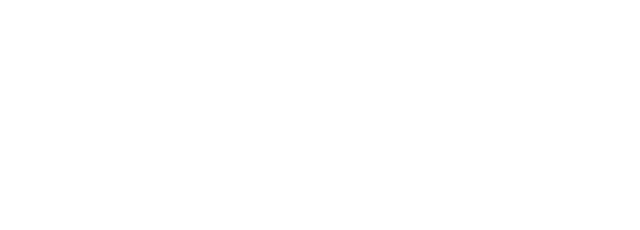
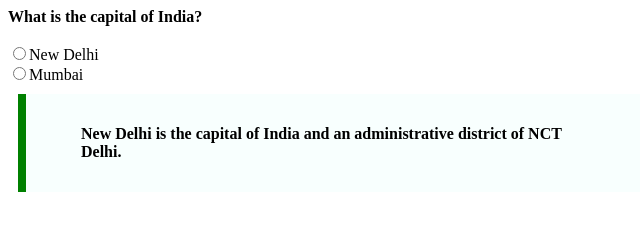
Before and after one commit to acciojob/trivia-Jithin-b-p, a website: page main.html in a window 1280 px wide. Shown: the whole page, without its empty margins (0-640 px from the left). Drawn offline with Linux system fonts and the light colour scheme.

Commit message:
created a submission

```diff
--- a/main.html
+++ b/main.html
@@ -8,6 +8,16 @@
 
 <body>
 	<!-- the entire body must be written by student -->
+	<div>
+		<label for="ques">What is the capital of India?</label><br>
+		<br>
+		<input type="radio" class="answer" id="answer">New Delhi
+		<br>
+		<input type="radio" class="answer" id="answer">Mumbai
+	</div>
+	<div class="reason">
+		<blockquote>New Delhi is the capital of India and an administrative district of NCT Delhi.</blockquote>
+	</div>
     <script type="text/javascript" src="./script.js">
 </script>
 
--- a/styles.css
+++ b/styles.css
@@ -1,2 +1,14 @@
 
 /* Your CSS Code here. */
+label {
+	font-weight: bold;
+}
+
+.reason{
+	background: #f8fffe;
+	padding: 15px;
+	margin: 10px;
+	max-width: 600px;
+	border-left: 8px solid green;
+	font-weight: bold;
+}
```
